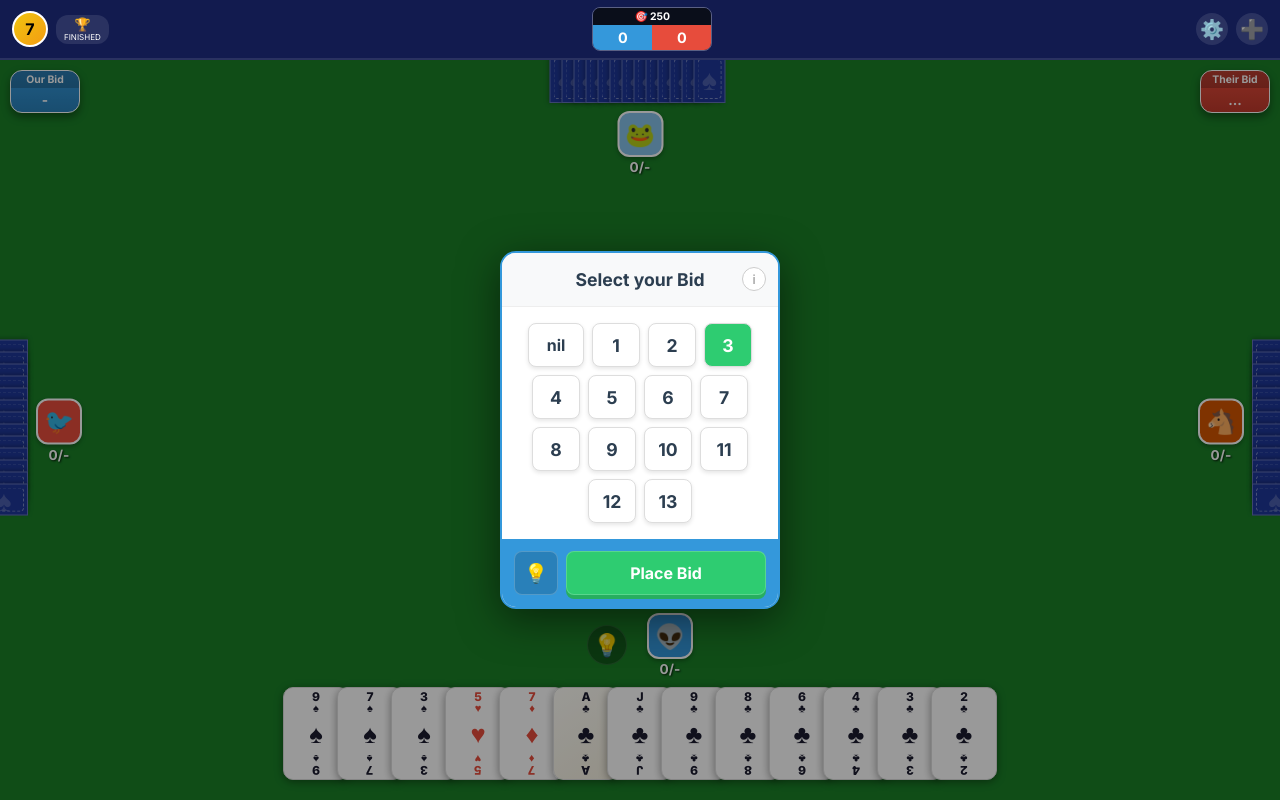
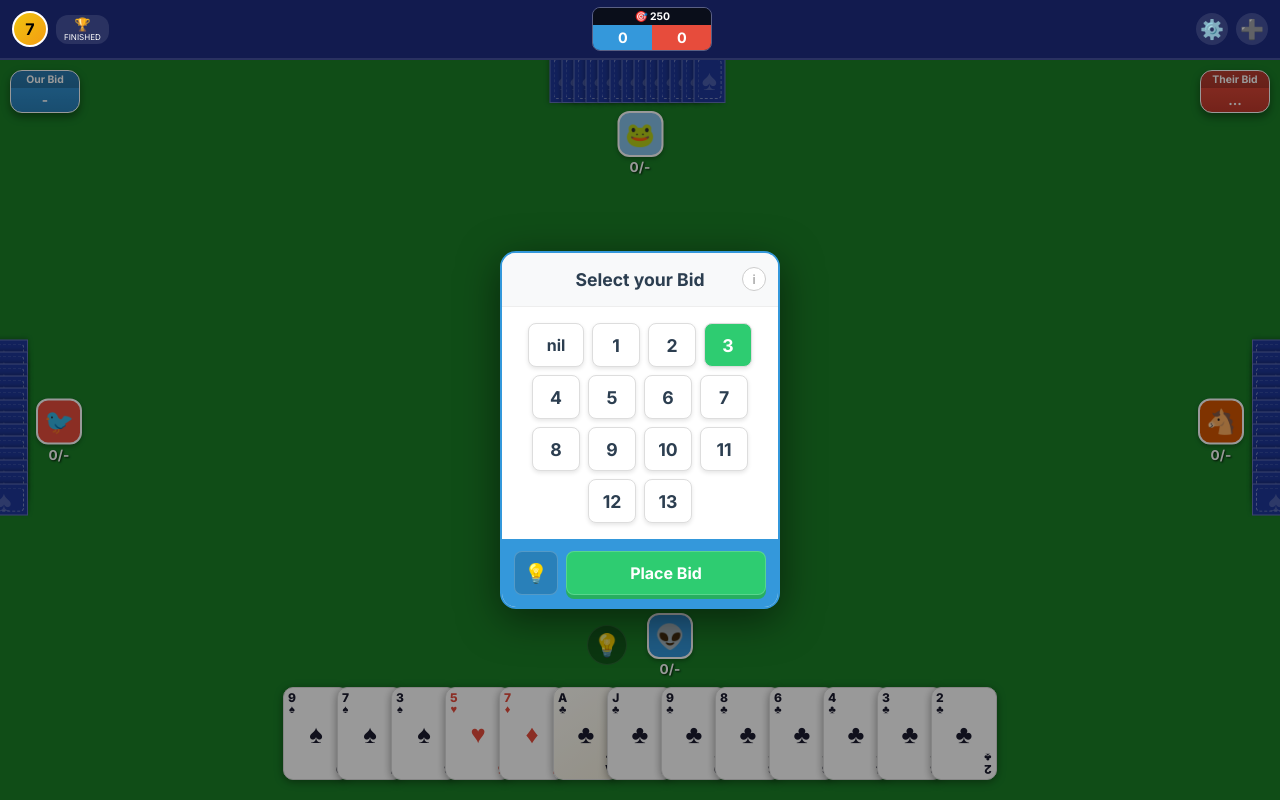
Before and after one commit to devenkhatri/spades-game, a Next.js app: page / in a window 1280 px wide. Both pictures are taken after a click on the button "Start Game". Built offline with nearby package versions, Linux system fonts and the light colour scheme; a web font is replaced by a local one.

Commit message:
fix(css): position card corners absolutely
This prevents the top-left rank/suit and the large center suit
from colliding and stacking vertically via flexbox, which caused
the symbols to look mixed and garbled on narrow screens.
Corners are now strictly pinned to top-left and bottom-right.

```diff
--- a/src/styles/cards.module.css
+++ b/src/styles/cards.module.css
@@ -32,8 +32,22 @@
 .card.unplayable { opacity: 0.45; cursor: not-allowed; }
 .card.unplayable:hover { transform: none; }
 
-.corner { display: flex; flex-direction: column; align-items: center; line-height: 1.1; }
-.cornerBottom { transform: rotate(180deg); }
+.corner {
+  display: flex;
+  flex-direction: column;
+  align-items: center;
+  line-height: 1.1;
+  position: absolute;
+  top: 4px;
+  left: 4px;
+}
+.cornerBottom {
+  top: auto;
+  left: auto;
+  bottom: 4px;
+  right: 4px;
+  transform: rotate(180deg);
+}
 .rank { font-size: 0.75rem; font-weight: 800; line-height: 1; font-family: 'Inter', sans-serif; }
 .suitSm { font-size: 0.7rem; line-height: 1; }
 .suitCenter {
```
